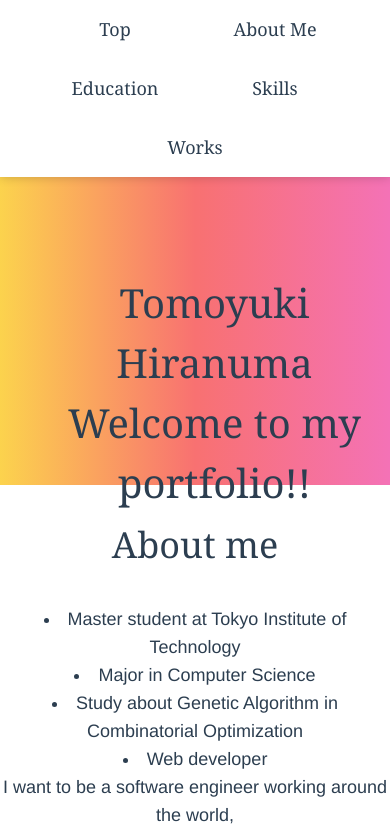
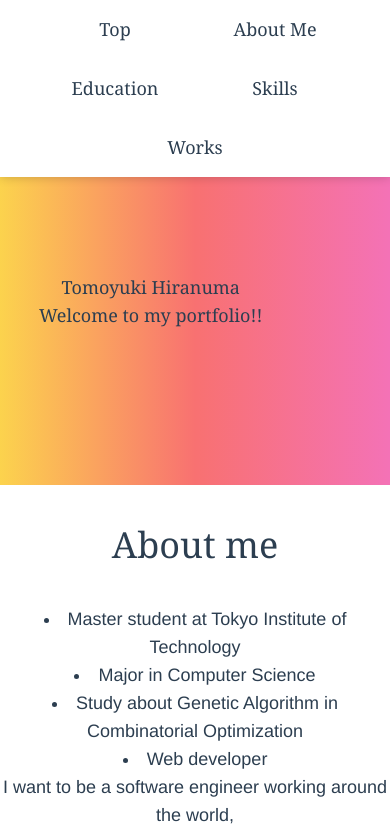
Before and after one commit to tomoyuki-hiranuma/portfolio, a Vue app: page / in a window 390 px wide. Shown: the top 834 px of the page. Built offline with nearby package versions, Linux system fonts and the light colour scheme.

Commit message:
add: top responsive

```diff
--- a/src/components/Main.vue
+++ b/src/components/Main.vue
@@ -4,7 +4,7 @@
       <div>
         <div
           id="top"
-          class="static bg-gradient-to-r from-yellow-300 via-red-400 to-pink-400"
+          class="static bg-gradient-to-r from-yellow-300 via-red-400 to-pink-400 text-lg md:text-4xl lg:text-5xl"
         >
           <div id="message" class="">
             <div class="font-serif hover:text-gray-400 cursor-default">
@@ -52,7 +52,7 @@ main {
 }
 #message {
   position: absolute;
-  font-size: 40px;
+  // font-size: 40px;
   left: 10%;
   top: 50%;
 }
```
